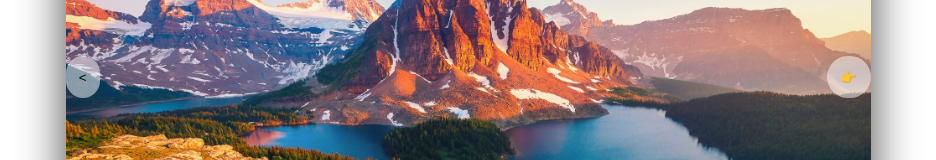
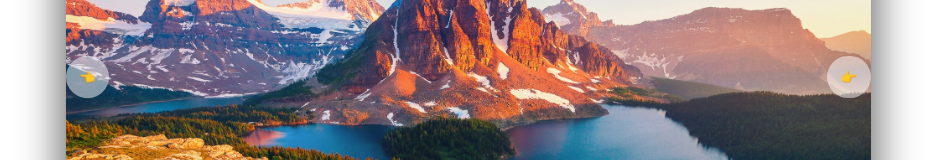
Before and after one commit to mobinln/React-simple-slider, a React (Create React App) app: page / in a window 1280 px wide. Shown: the part 171-331 px from the top of the page, without its empty margins (172-1108 px from the left). Built offline with nearby package versions, Linux system fonts and the light colour scheme.

Commit message:
back to emoji :)

```diff
--- a/src/App.js
+++ b/src/App.js
@@ -29,7 +29,7 @@ function App() {
         <div className="btns">
           <button onClick={handlePrev}>
             <span role='img' aria-label='previous'>
-              {'<'}
+              👈
             </span>
           </button>
           <button onClick={handleNext}>
```
